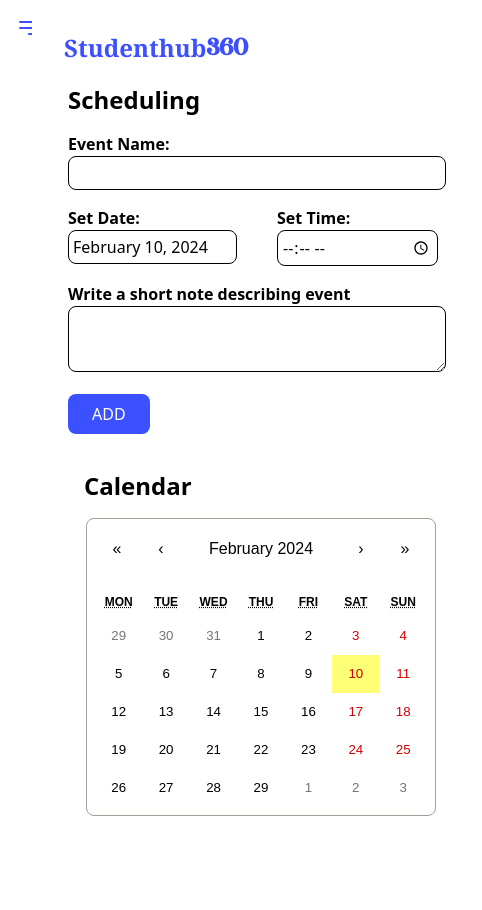
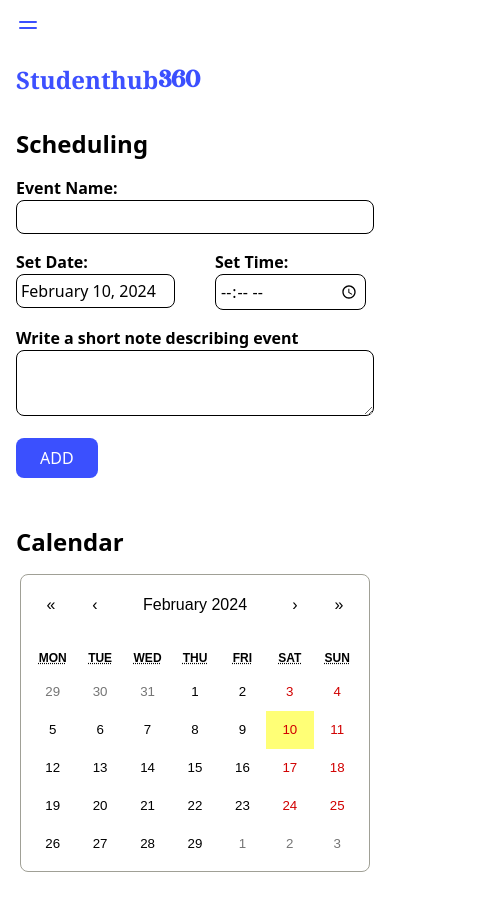
Before and after one commit to studenthub360/frontend, a React (Create React App) app: page /dashboard/time-management in a window 390 px wide. Shown: the top 910 px of the page, 482 px wide, since content can reach past the window. Before the commit the page ends 864 px from the top, so only its background shows below. Built offline with nearby package versions, Linux system fonts and the light colour scheme.

Commit message:
Fix Navbar and Links components

```diff
--- a/src/Dashboard/Navbar.jsx
+++ b/src/Dashboard/Navbar.jsx
@@ -16,14 +16,14 @@ const Navbar = () => {
           Welcome Williams!
         </Link>
         <div className="flex items-center space-x-4 sm:space-x-8 md:space-x-12 lg:space-x-16">
-          <div className="border flex p-2 lg:p-3 rounded-full">
+          {/* <div className="border flex p-2 lg:p-3 rounded-full">
             <img src={search} className="h-4 lg:h-5" alt="search" />
             <input
               type="text"
               placeholder="Search..."
               className={`p-3 h-2  sm:w-40 md:w-52 lg:w-60 text-black focus:outline-none focus:border-green-500 `}
             />
-          </div>
+          </div> */}
         </div>
         <div className="space-x-4 flex text-center justify-center items-center text-black">
           <div className="w-5 lg:w-8">
--- a/src/Landingpage/Links.jsx
+++ b/src/Landingpage/Links.jsx
@@ -13,7 +13,7 @@ const Links = () => {
           What will you gain?
         </h2>
         <div className="grid grid-cols-1 md:grid-cols-2 lg:grid-cols-2 gap-6 lg:gap-10 justify-center items-center text-black">
-          <Link to="/dashboard/time-management" className="text-center">
+          <Link className="text-center">
             <div className="bg-white p-4 h-auto w-auto rounded-lg shadow-md hover:shadow-lg cursor-pointer">
               <img
                 src={vector}
@@ -32,7 +32,7 @@ const Links = () => {
               </p>
             </div>
           </Link>
-          <Link to="/financial" className="text-center">
+          <Link className="text-center">
             <div className="bg-white p-4 h-auto w-auto rounded-lg shadow-md hover:shadow-lg cursor-pointer">
               <img src={cash} alt="cash" width={40} className="mx-auto mb-2" />
               <h3 className="text-xl font-semibold mb-2 text-[#3A4FFE]">
@@ -44,7 +44,7 @@ const Links = () => {
               </p>
             </div>
           </Link>
-          <Link to="/academic-support" className="text-center">
+          <Link className="text-center">
             <div className="bg-white p-4 h-auto w-auto rounded-lg shadow-md hover:shadow-lg cursor-pointer">
               <img src={hat} alt="hat" width={40} className="mx-auto mb-2" />
               <h3 className="text-xl font-semibold mb-2 text-[#3A4FFE]">
@@ -57,7 +57,7 @@ const Links = () => {
               </p>
             </div>
           </Link>
-          <Link to="/user-authentication" className="text-center">
+          <Link className="text-center">
             <div className="bg-white p-4 h-auto w-auto rounded-lg shadow-md hover:shadow-lg cursor-pointer">
               <img src={user} alt="user" width={40} className="mx-auto mb-2" />
               <h3 className="text-xl font-semibold mb-2 text-[#3A4FFE]">
@@ -70,7 +70,7 @@ const Links = () => {
               </p>
             </div>
           </Link>
-          <Link to="/user-authentication" className="text-center">
+          <Link className="text-center">
             <div className="bg-white p-4 h-auto w-auto rounded-lg shadow-md hover:shadow-lg cursor-pointer">
               <img src={user} alt="user" width={40} className="mx-auto mb-2" />
               <h3 className="text-xl font-semibold mb-2 text-[#3A4FFE]">
@@ -83,11 +83,11 @@ const Links = () => {
               </p>
             </div>
           </Link>
-          <Link to="/user-authentication" className="text-center">
+          <Link className="text-center">
             <div className="bg-white p-4 h-auto w-auto rounded-lg shadow-md hover:shadow-lg cursor-pointer">
               <img src={user} alt="user" width={40} className="mx-auto mb-2" />
               <h3 className="text-xl font-semibold mb-2 text-[#3A4FFE]">
-              Well-being
+                Well-being
               </h3>
               <p className="px-4 py-5">
                 Helps verifying the identity of users accessing the platform and
--- a/src/TimeManagement/Dashboard.jsx
+++ b/src/TimeManagement/Dashboard.jsx
@@ -1,31 +1,27 @@
 // TimeManagement.js
 import React from "react";
 import Sidebar from "./Sidebar";
-import Tasks from "./Tasks";
-import { BrowserRouter as Router, Route, Routes } from "react-router-dom";
 import Scheduling from "./Scheduling";
 import { Link } from "react-router-dom";
 
 const TimeManagement = () => {
   return (
-    <div className="flex flex-row lg:flex-row min-h-screen w-full ">
+    <div className="flex flex-col max-h-screen lg:flex-row lg:w-full min-w-screen">
       <Sidebar />
-      <div className="flex-grow p-8">
+      <div className="flex-grow py-8">
         {/* Main Content for Time Management */}
         <div className="flex flex-col lg:flex-row justify-between">
-          <h1 className="text-3xl font-bold text-[#3B50FE] hidden lg:block mb-4">
+          <h1 className="text-3xl hidden lg:block font-bold text-[#3B50FE] mb-4">
             Time Management
           </h1>
           <Link
             to="/"
-            className="text-2xl flex text-[#3D50FF] font-semibold mb-4 text-left lg:text-left"
+            className="text-2xl flex px-4 text-[#3D50FF] font-semibold mb-4 text-left lg:text-left"
           >
-            <h1 className="font-serif">Studenthub</h1>{" "}
+            <h1 className="font-serif ">Studenthub</h1>{" "}
             <h1 className="text-[#3B4FFE] font-magiona-display">360</h1>
           </Link>
-
         </div>
-
         <Scheduling />
       </div>
     </div>
--- a/src/TimeManagement/Scheduling.jsx
+++ b/src/TimeManagement/Scheduling.jsx
@@ -33,12 +33,12 @@ const Scheduling = () => {
   };
 
   return (
-    <div className="flex flex-col lg:flex-row space-x-1 lg:space-x-8 ">
-      <div className=" w-auto p-1">
+    <div className="flex flex-col lg:flex-row space-x-0 lg:space-x-8">
+      <div className="w-full lg:w-1/2 p-4">
         <h2 className="text-2xl font-bold mb-4">Scheduling</h2>
 
         {/* Form to add new events */}
-        <form className="lg:flex lg:flex-wrap">
+        <form className="lg:flex flex-wrap">
           <div className="mb-4 w-full lg:w-1/2">
             <label className="font-bold" htmlFor="eventName">
               Event Name:
@@ -99,6 +99,7 @@ const Scheduling = () => {
             ADD
           </button>
         </form>
+
         <ul className="w-full mt-4">
           {events.map((event, index) => (
             <li
--- a/src/TimeManagement/Sidebar.jsx
+++ b/src/TimeManagement/Sidebar.jsx
@@ -13,10 +13,8 @@ const Sidebar = () => {
   };
 
   return (
-    <div className="lg:bg-[#3B50FE] bg-white min-h-screen w-1 lg:w-1/4 p-4 overflow-hidden">
-      <ul
-        className={`hidden lg:block  text-black lg:text-white font-bold `}
-      >
+    <div className="lg:bg-[#3B50FE] bg-white h-2 lg:mi-h-screen w-1/4 p-4 lg:p-0 overflow-hidden">
+      <ul className={`hidden lg:block text-black lg:text-white font-bold`}>
         <li className="p-4">
           <Link to="/dashboard/time-management">Scheduling</Link>
         </li>
@@ -29,7 +27,7 @@ const Sidebar = () => {
       </ul>
       <button
         onClick={toggleSidebar}
-        className="text-[#3B4FFE] lg:hidden focus:outline-none"
+        className="text-[#3B4FFE] justify-start lg:hidden focus:outline-none"
       >
         <svg
           className="h-6 w-6"
--- a/src/TimeManagement/taskdash.jsx
+++ b/src/TimeManagement/taskdash.jsx
@@ -7,7 +7,7 @@ import { Link } from "react-router-dom";
 
 const TimeManagement = () => {
   return (
-    <div className="flex flex-row lg:flex-row min-h-screen w-full overflow-x-hidden ">
+    <div className="flex flex-col lg:flex-row min-h-screen w-full overflow-x-hidden ">
       <Sidebar />
       <div className="flex-grow p-8">
         {/* Main Content for Time Management */}
```
